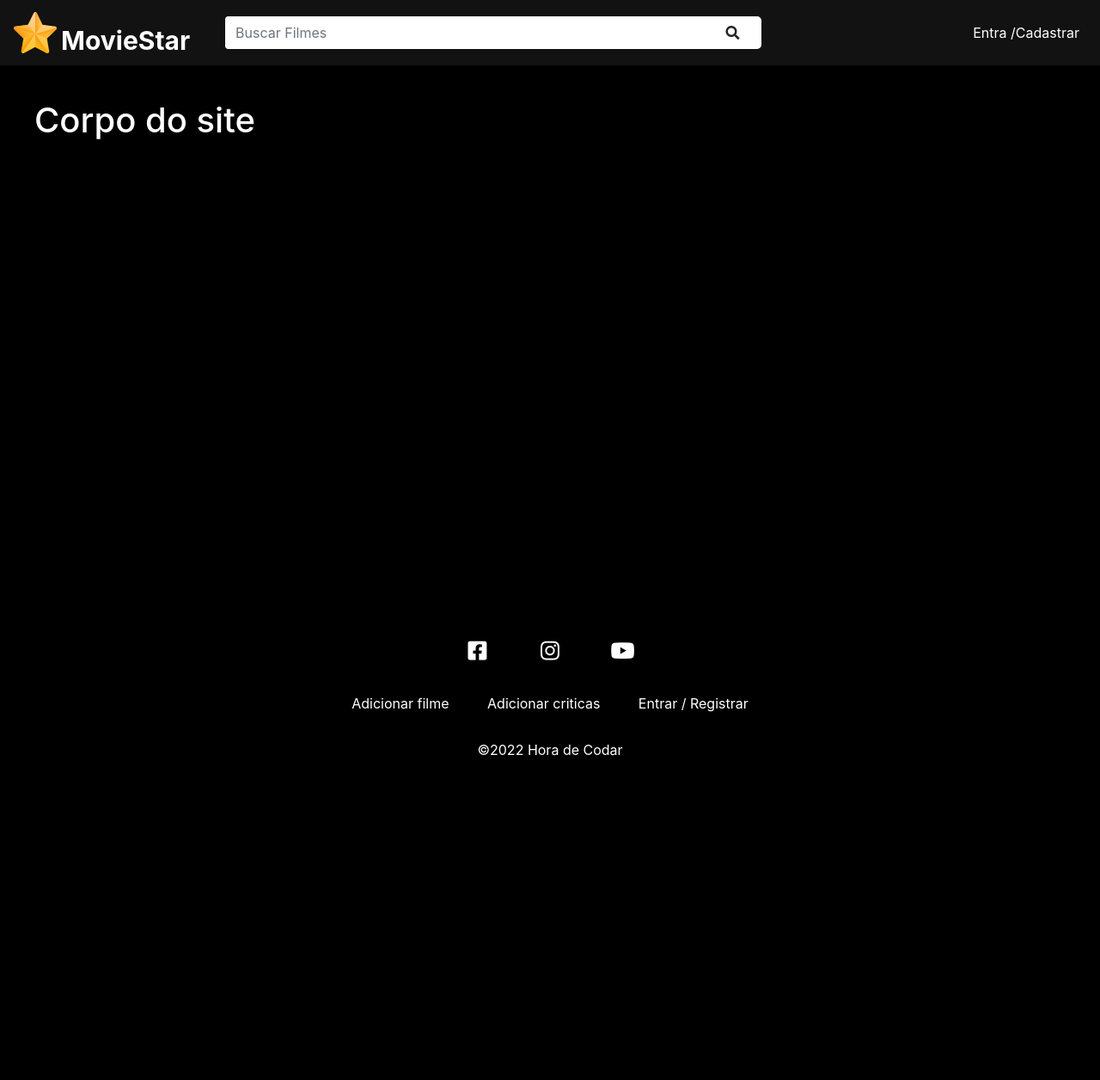
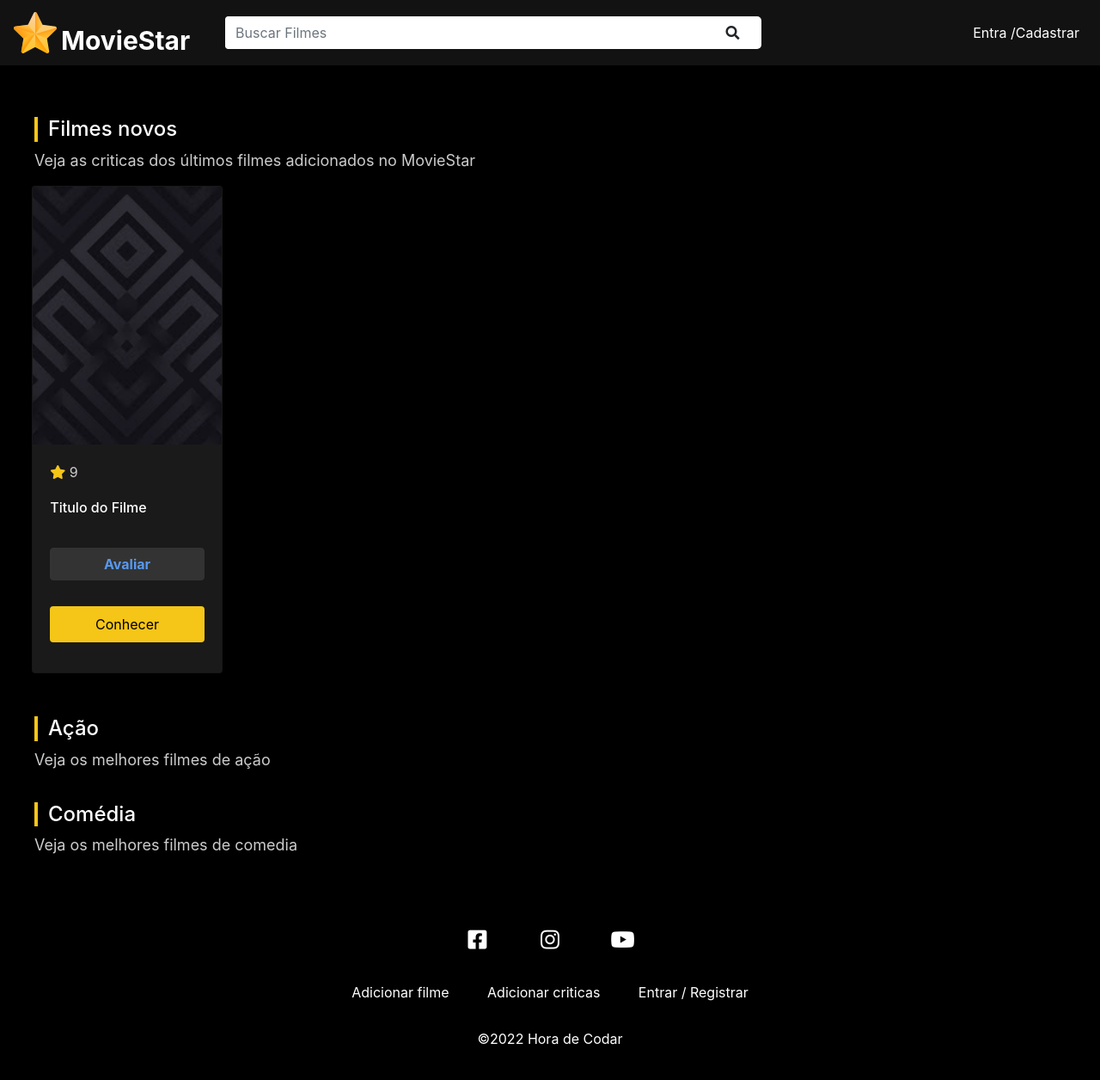
Before and after one commit to felipedeoliveiraneves/Projeto-MovieStar, a PHP site: page / in a window 1280 px wide. Shown: the whole page at 86% size. Before the commit the page ends 879 px from the top, so only its background shows below. Run offline with PHP 8.4, Linux system fonts and the light colour scheme.

Commit message:
aula 373

```diff
--- a/css/style.css
+++ b/css/style.css
@@ -87,6 +87,76 @@
     padding: 40px;
 }
 
+.section-title {
+    font-size: 24px;
+    border-left: 4px solid #f5c518;
+    padding-left: 12px;
+    margin-top: 20px;
+}
+
+.section-description {
+    color: #ccc;
+    font-size: 18px;
+}
+
+.movies-container {
+    display: flex;
+    flex-wrap: wrap;
+    margin: 0 -15px;
+}
+
+.movie-card {
+    background-color: #1a1a1a;
+    width: 18%;
+    margin-bottom: 30px;
+    margin-left: 1%;
+    margin-right: 1%;
+}
+
+.movie-card .card-img-top {
+    height: 300px;
+    width: 100%;
+    background-size: cover;
+    background-position: center;
+}
+
+.card-title {
+    height: 3rem;
+}
+
+.card-title a {
+    font-size: 16px;
+    color: #fff;
+}
+
+.fas.fa-star {
+    color: #f5c518;
+}
+
+.rating {
+    color: #ccc;
+}
+
+.rate-btn {
+    margin-bottom: 15px;
+    color: #5799ef;
+    background-color: #333;
+    border-color: #333;
+    width: 100%;
+    font-weight: bold;
+}
+
+.rate-btn:hover {
+    background-color: #444;
+    border-color: #444;
+}
+
+.empty-list {
+    text-align: center;
+    font-size: 18px;
+    width: 100%;
+    font-weight: bold;
+}
 /* Login/ Register */
 #auth-row {
     justify-content: space-evenly;
--- a/index.php
+++ b/index.php
@@ -1,9 +1,34 @@
 <?php
     require_once("templates/header.php");
 ?>
-    <div id="main-container" class="container-fluid">
-        <h1>Corpo do site</h1>
+<div id="main-container" class="container-fluid">
+       <h2 class="section-title">Filmes novos</h2>
+       <p class="section-description">Veja as criticas dos  últimos filmes adicionados no MovieStar</p>
+       <div class="movies-container">
+        <div class="card movie-card">
+        <div class="card-img-top" style="background-image: url('<?= $BASE_URL ?>img/movies/movie_cover.jpg')"></div>
+        <div class="card-body">
+          <p class="card-rating">
+            <i class="fas fa-star"></i>
+                <span class="rating">9</span>
+          </p>
+            <h5 class="card-title">
+                <a href="#">Titulo do Filme</a>
+            </h5>
+            <a href="#" class="btn btn-primary rate-btn">Avaliar</a>
+            <a href="#" class="btn btn-primary card-btn">Conhecer</a>
+          </div>
+         </div>
+        </div>
+       <h2 class="section-title">Ação</h2>
+       <p class="section-description">Veja os melhores filmes de ação</p>
+       <div class="movies-container">
     </div>
+       <h2 class="section-title">Comédia</h2>
+       <p class="section-description">Veja os melhores filmes de comedia</p>
+       <div class="movies-container">
+    </div>
+</div>
 
 <?php
      require_once("templates/footer.php");
```
